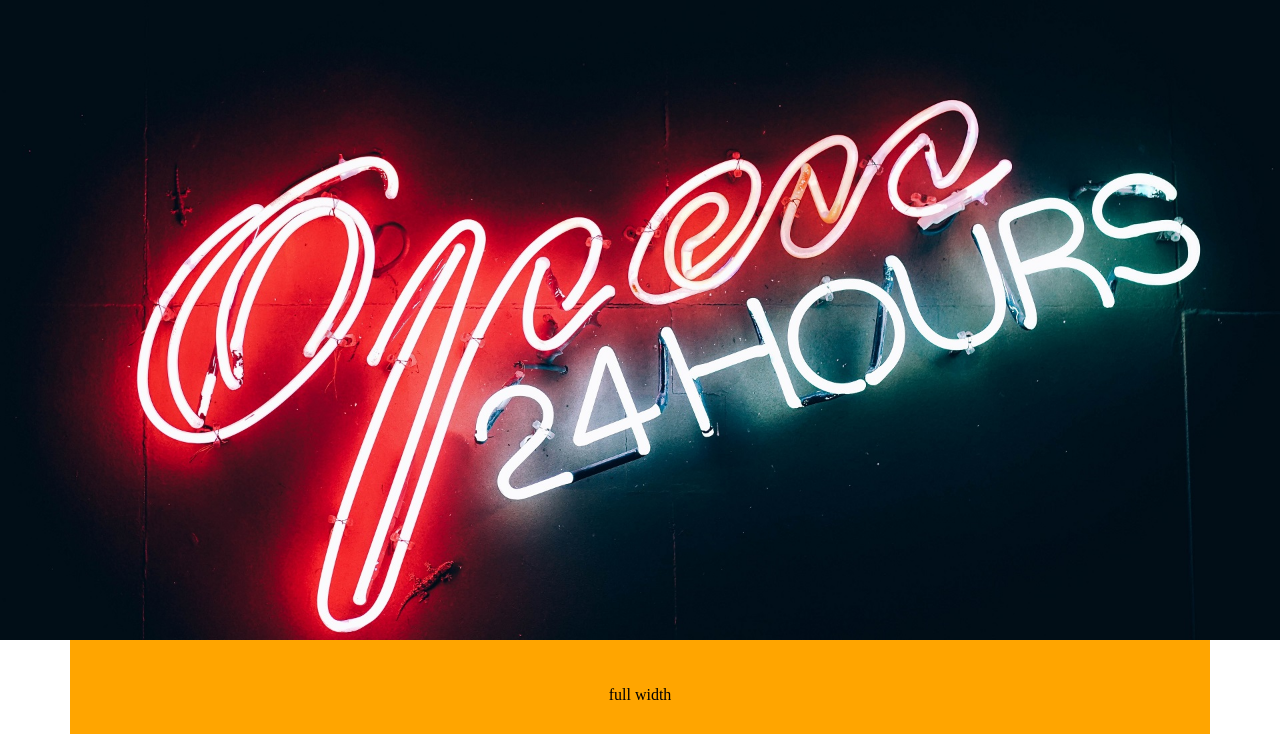
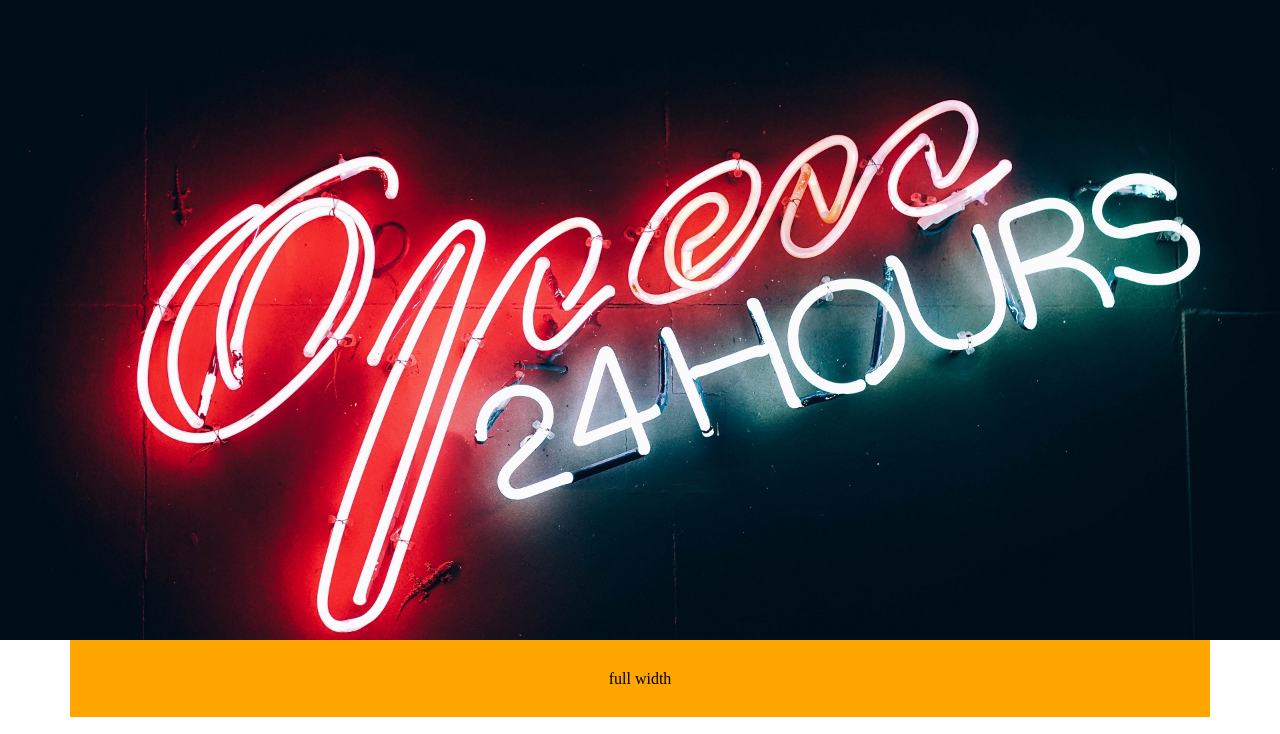
Before and after one commit to chomii/basic-setup-sass-gulp, a website: page src/index.html in a window 1280 px wide. Shown: the top 734 px of the page. Drawn offline with nearby package versions, Linux system fonts and the light colour scheme; files that its build step writes are made by us from their sources.

Commit message:
minor changes for css reset

```diff
--- a/src/scss/_base.scss
+++ b/src/scss/_base.scss
@@ -1,9 +1,17 @@
+*,
+*::before,
+*::after {
+    margin: 0;
+    padding: 0;
+    box-sizing: inherit;
+}
+
 html {
     font-size: 62.5%;
 }
+
 body {
-    margin: 0;
-    padding: 0;
     box-sizing: border-box;
     font-size: 1.6rem;
+    line-height: 1.7rem;
 }
```
